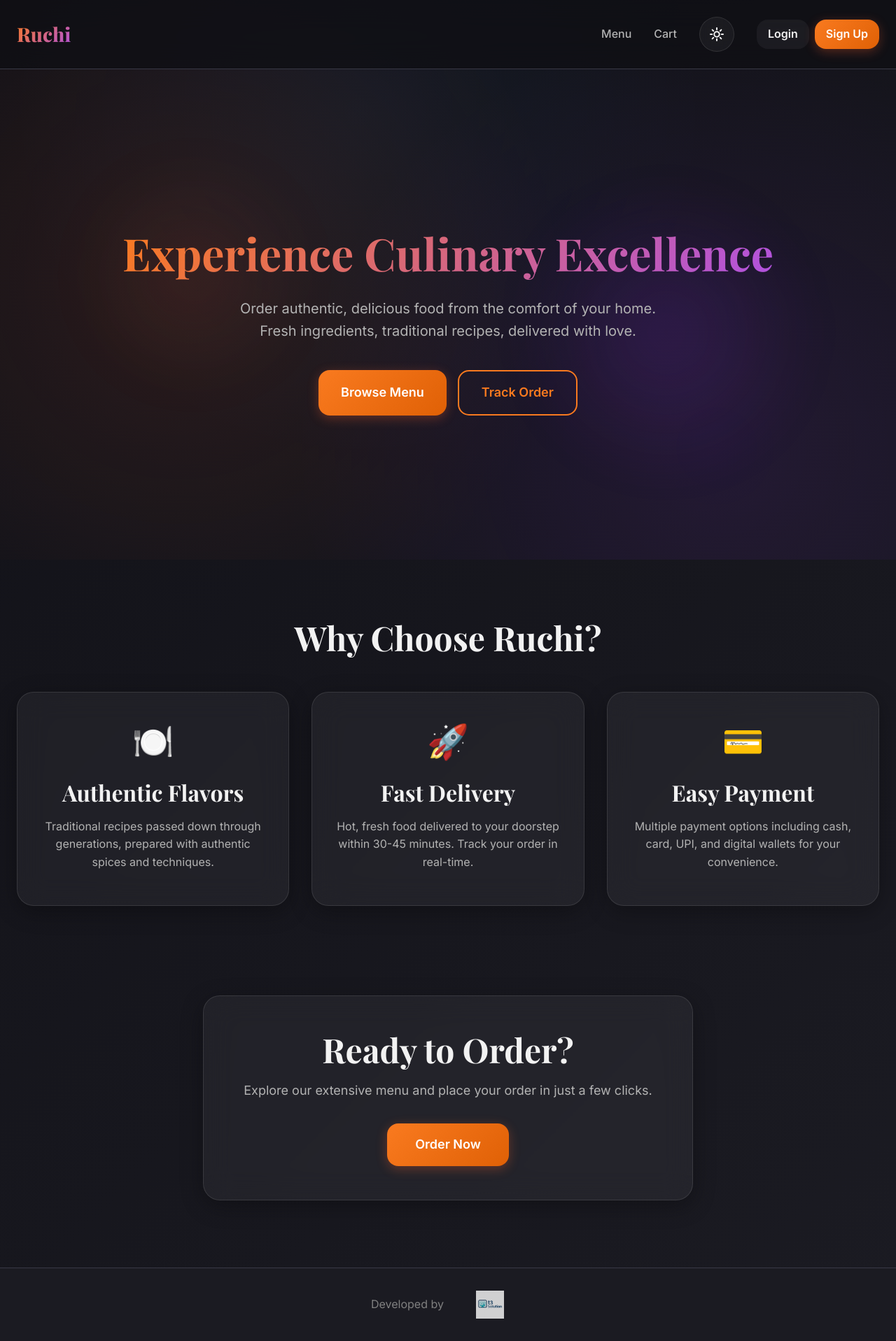
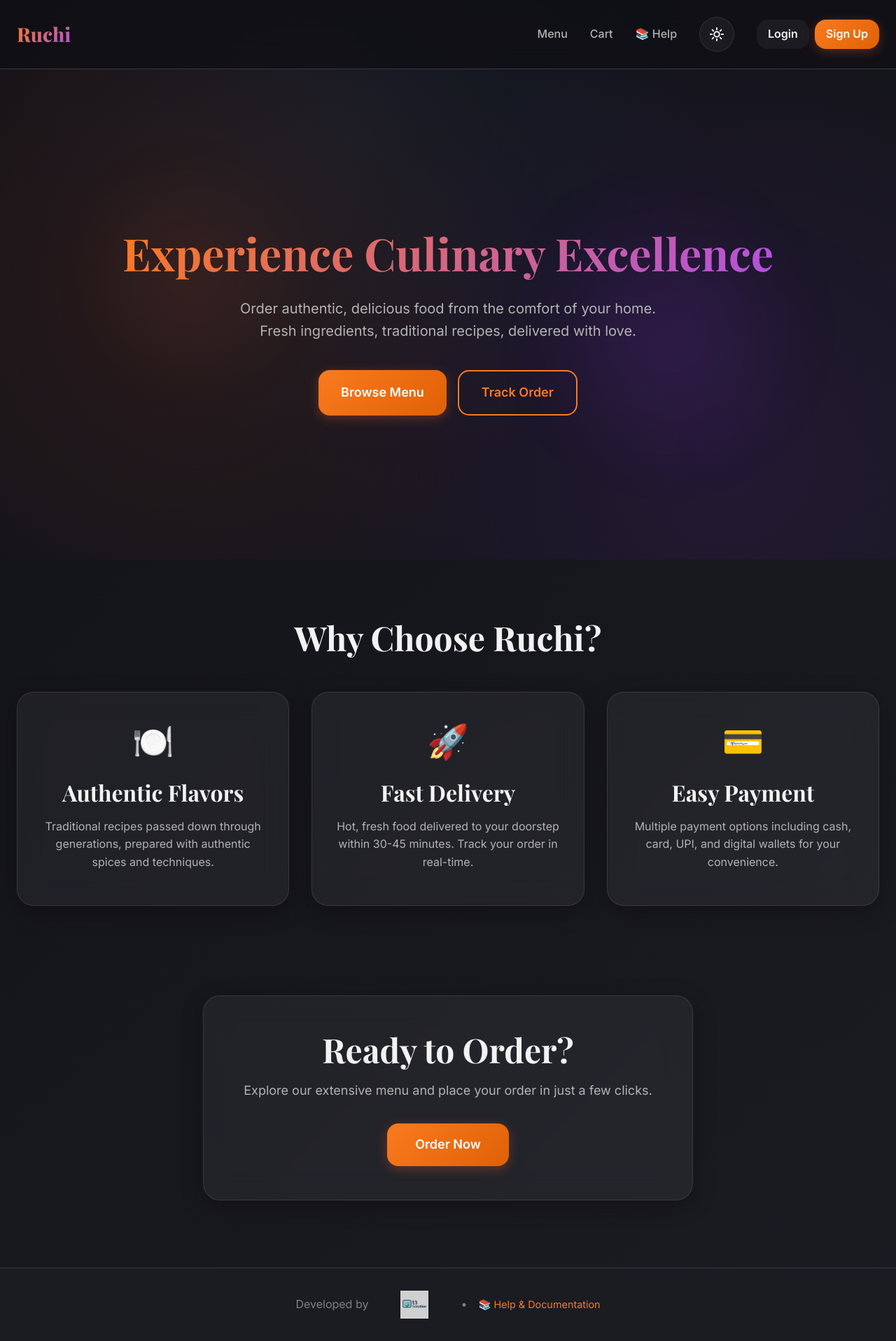
Before and after one commit to wintararaj-cmd/optexSnap, a Next.js app: page / in a window 1280 px wide. Shown: the whole page at 70% size. Built offline with nearby package versions, Linux system fonts and the light colour scheme.

Commit message:
feat: Add Help links to navbar and footer
- Added Help button to main navigation bar
- Added Help link to footer for additional accessibility
- Help page now easily accessible from any page
- Icon: 📚 for visual recognition
- Tooltip added for better UX

```diff
--- a/components/Footer.tsx
+++ b/components/Footer.tsx
@@ -17,6 +17,10 @@ export default function Footer() {
                             style={{ objectFit: 'contain' }}
                         />
                     </div>
+                    <span className="text-muted">•</span>
+                    <a href="/help" style={{ color: 'var(--primary)', textDecoration: 'none', fontSize: '0.9rem' }}>
+                        📚 Help & Documentation
+                    </a>
                 </div>
             </div>
             <style jsx>{`
--- a/components/Navbar.tsx
+++ b/components/Navbar.tsx
@@ -60,6 +60,14 @@ export default function Navbar() {
                     >
                         Cart
                         {cartCount > 0 && <span className="cart-count">{cartCount}</span>}
+                    </Link>
+
+                    <Link
+                        href="/help"
+                        className={`navbar-link ${isActive('/help') ? 'active' : ''}`}
+                        title="Help & Documentation"
+                    >
+                        📚 Help
                     </Link>
 
                     {/* Theme Toggle Button */}
```
